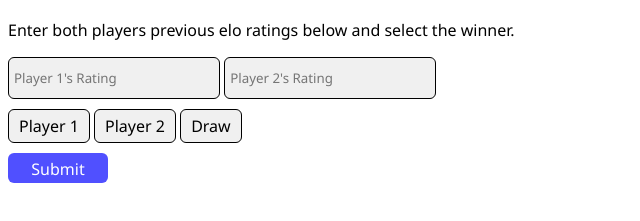
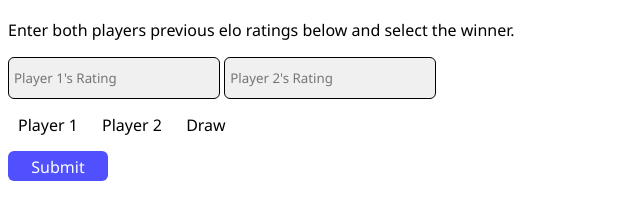
Before and after one commit to ncgaston15-ctrl/Elo-Calculator, a plain HTML site: page index.html in a window 1280 px wide. Shown: the part 67-288 px from the top of the page, without its empty margins (0-640 px from the left). Drawn offline with Linux system fonts and the light colour scheme.

Commit message:
Fix background color and color properties in style.css

```diff
--- a/style.css
+++ b/style.css
@@ -19,8 +19,8 @@ input.text {
     margin-bottom: 10px;
     padding: 5px;
     font-family: 'Segoe UI', sans-serif;
+    border: 1px solid black;
     background-color: #f0f0f0;
-    border: 1px solid black;
     border-radius: 6px;
 }
 
@@ -76,12 +76,10 @@ table td {
     display: inline-block;
     padding: 5px 10px;
     border-radius: 6px;
-    background-color: #f0f0f0;
-    transition: 0.2s;
-    border: 1px solid black;
+    color: black;
 }
 
 .option input[type="radio"]:checked + span {
-    background-color: #5050ff;
-    color: white;
+    background-color: #f0f0f0;
+    color: #5050ff;
 }
```
